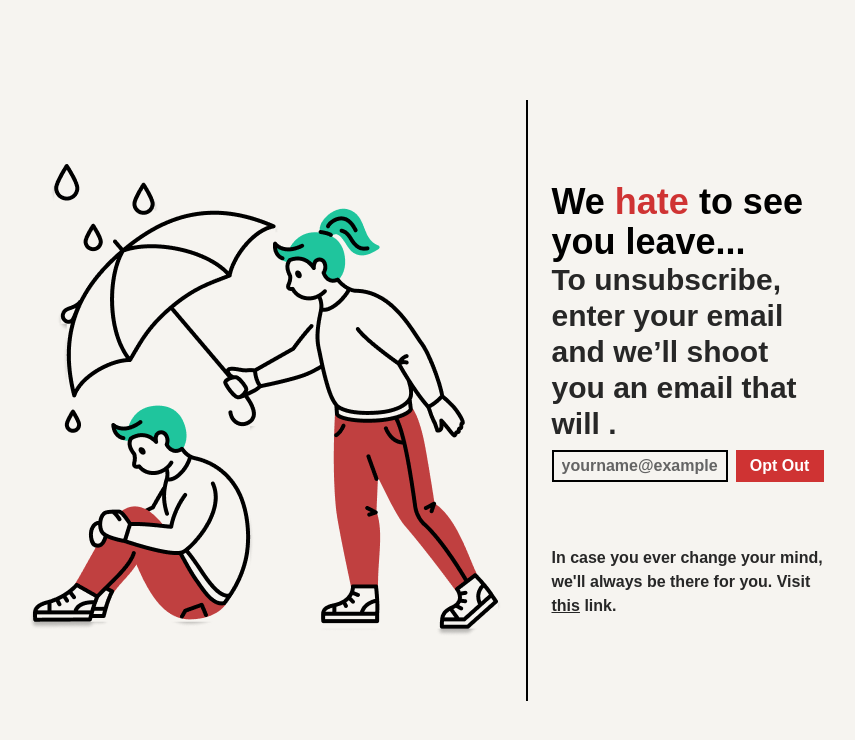
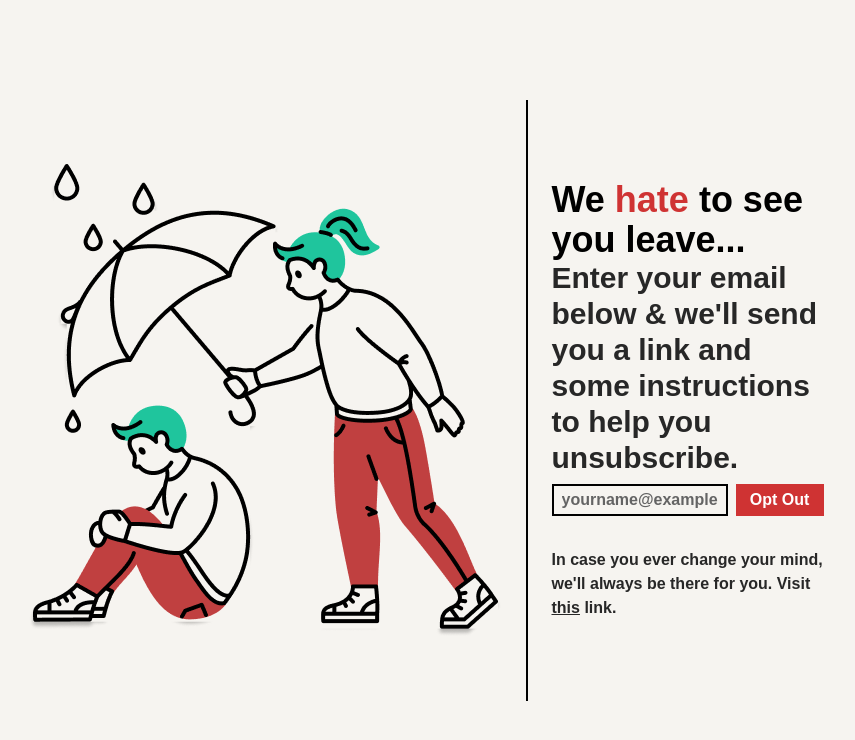
Before and after one commit to GoodMorninTech/GoodMorningTech, a Flask app: page /leave in a window 1280 px wide. Shown: the top 740 px of the page, without its empty margins (214-1069 px from the left). Run offline with Flask 3, Linux system fonts and the light colour scheme; style sheets or scripts are compiled from the project's sources; parts of the project's set-up code (start-up, migrations or seed data) failed here and were passed over.

Commit message:
Small change & fix.

```diff
--- a/newspaper/templates/leave.html
+++ b/newspaper/templates/leave.html
@@ -43,7 +43,7 @@
             </div>
             <div class="px-6 text-center sm:w-1/2 lg:w-1/4">
                 <h1 class="font-gmt-fira text-4xl sm:text-4xl lg:text-4xl font-bold lg:text-left">We <span class="text-gmt-red-primary">hate</span> to see you leave...</h1>
-                <h2 class="font-gmt-karla text-gmt-black-primary text-2xl md:text-3xl font-semibold lg:text-left">To unsubscribe, enter your email and we’ll shoot you an email that will .</h2>
+                <h2 class="font-gmt-karla text-gmt-black-primary text-2xl md:text-3xl font-semibold lg:text-left">Enter your email below & we'll send you a link and some instructions to help you unsubscribe.</h2>
                 <form action="">
                     <div class="
                         flex
@@ -64,7 +64,7 @@
                     text-gmt-black-primary
                     text-md
                     font-semibold
-                    mt-16
+                    mt-8
                     text-center
                     lg:text-left
                 ">
```
